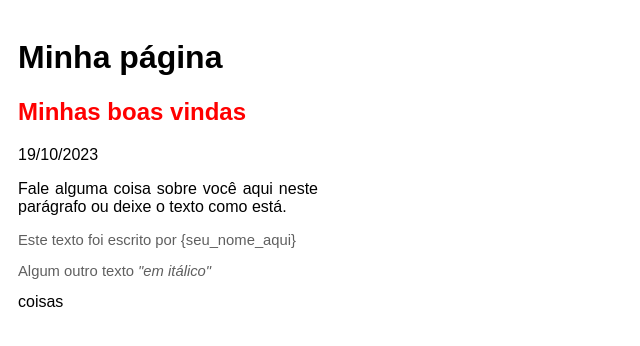
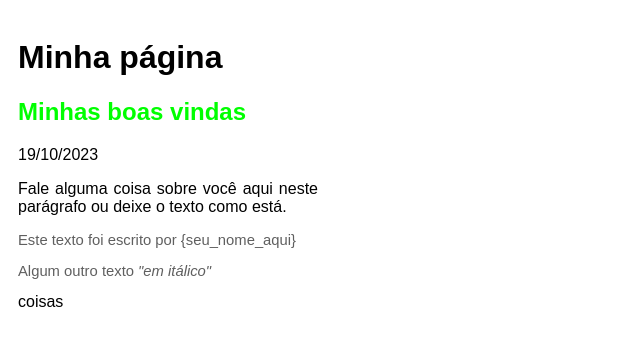
Before and after one commit to maricleiada/pratica_git_maricleia, a plain HTML site: page arquivo.html in a window 1280 px wide. Shown: the whole page, without its empty margins (0-640 px from the left). Drawn offline with Linux system fonts and the light colour scheme.

Commit message:
mudar a cor da variavel --random-color no arquivo styles.css

```diff
--- a/styles.css
+++ b/styles.css
@@ -1 +1 @@
-:root {     --footer-font-size: 0.925em;     --footer-text-color: #5F5F5F;     --random-color: #FF0000; }  body {     font-family: Arial, Helvetica, sans-serif;     padding: 10px; }  p {     width: max(300px, 20%);     text-align: justify;     text-justify: inter-word; }  h2 {     color: var(--random-color); }  footer > p {     font-size: var(--footer-font-size);     color: var(--footer-text-color); }
+:root {     --footer-font-size: 0.925em;     --footer-text-color: #5F5F5F;     --random-color: #00FF00; }  body {     font-family: Arial, Helvetica, sans-serif;     padding: 10px; }  p {     width: max(300px, 20%);     text-align: justify;     text-justify: inter-word; }  h2 {     color: var(--random-color); }  footer > p {     font-size: var(--footer-font-size);     color: var(--footer-text-color); }
```
